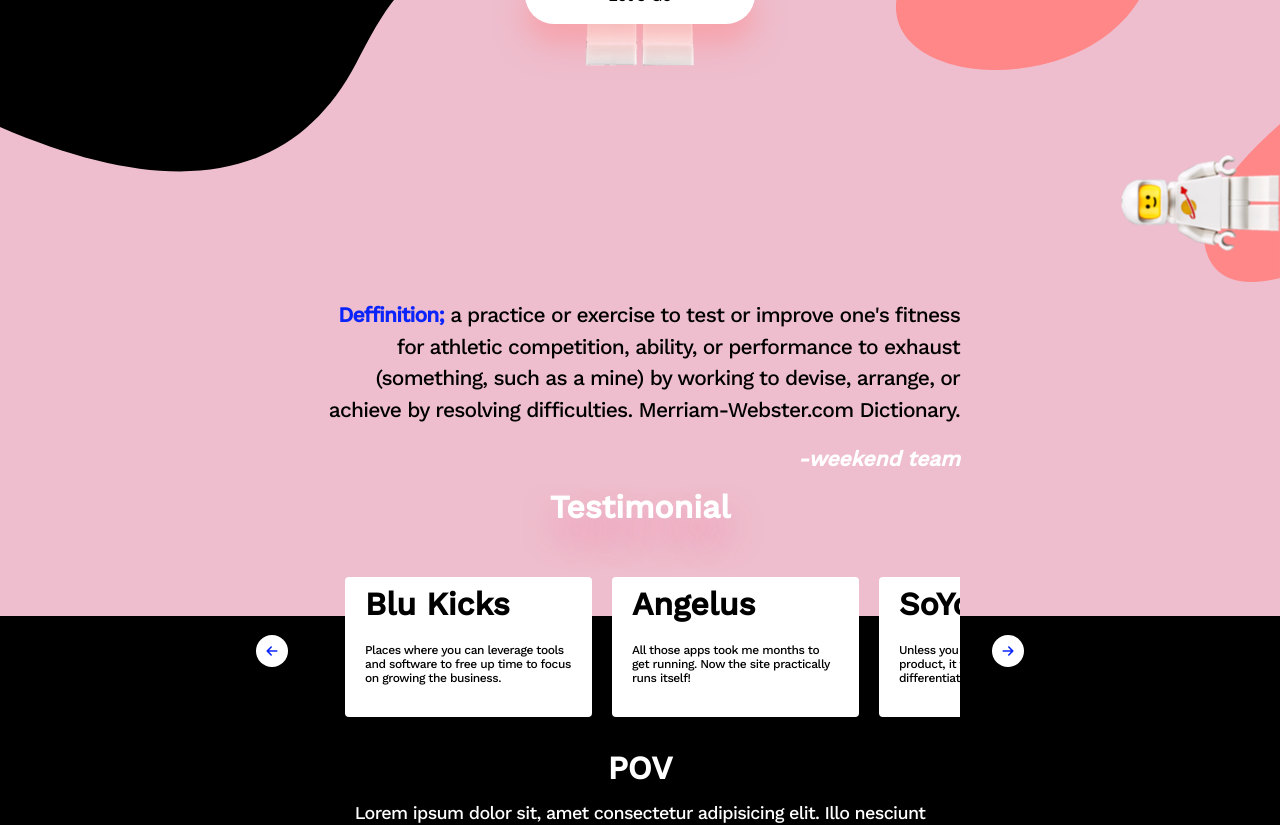
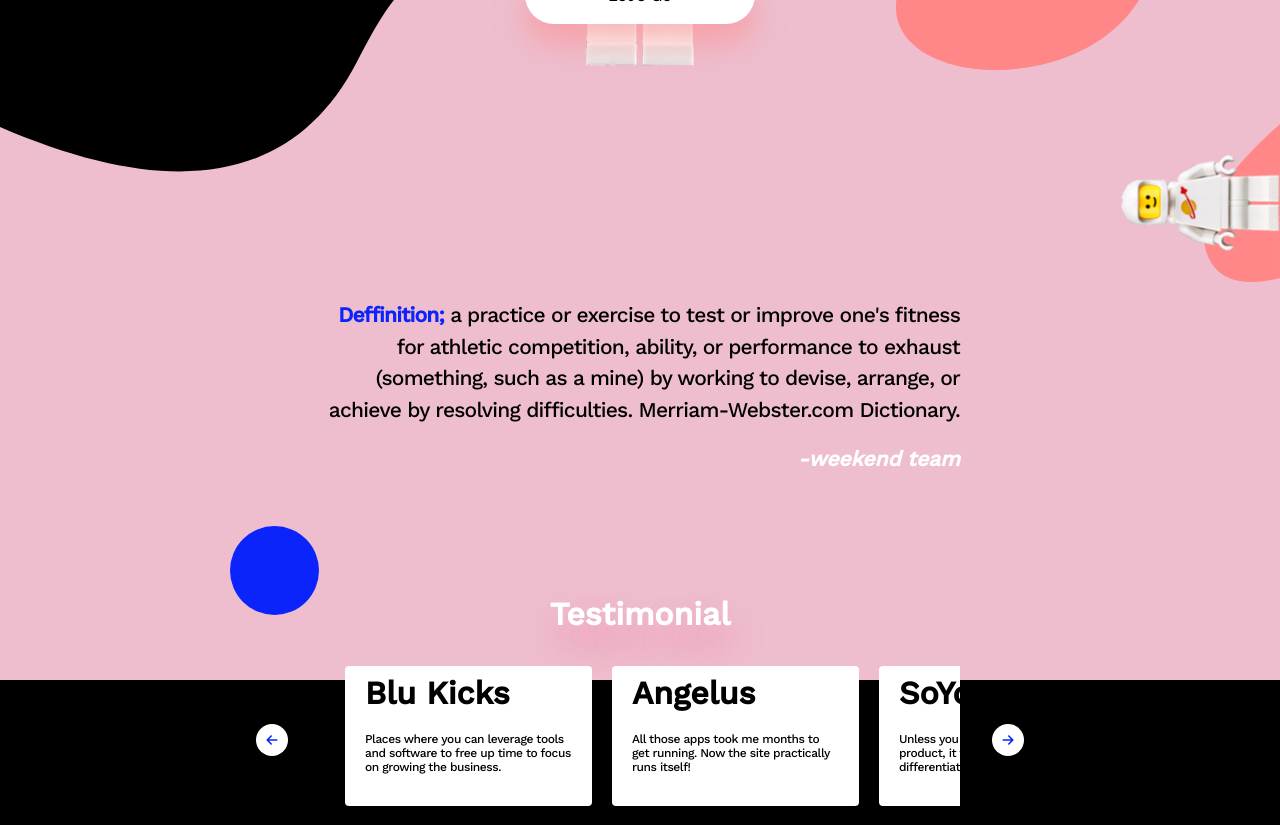
Before and after one commit to abamakbar07/weekend, a React (Create React App) app: page / in a window 1280 px wide. Shown: the part 560-1385 px from the top of the page. Built offline with nearby package versions, Linux system fonts and the light colour scheme.

Commit message:
restyle testimonial: add blue oval

```diff
--- a/src/pages/Testimonial.jsx
+++ b/src/pages/Testimonial.jsx
@@ -2,6 +2,7 @@ import React, { useState } from 'react'
 import { Card, Col, Container } from 'react-bootstrap';
 import "../styles/testimonial.css"
 import arrowButton from '../assets/oval-icon.svg'
+import oval from '../assets/oval.svg'
 
 const Testimonial = (props) => {
    const testimonial = props.content
@@ -39,7 +40,12 @@ const Testimonial = (props) => {
 
    return (
      <div className="Testimonial text-center">
-       <div className="Title">{props.title}</div>
+       {/* <img className="Oval" src={oval} /> */}
+       <div className="Title">
+         <div className="text">
+           {props.title}
+         </div>
+       </div>
        <div className="Content text-white">
          <Container fluid className="d-flex p-0">
            <Col className="Button ButtonLeft">
--- a/src/styles/definition.css
+++ b/src/styles/definition.css
@@ -1,5 +1,6 @@
 .Definition {
    margin-top: 100px;
+   padding-bottom: 38px;
 }
 
 .Definition .Content {
--- a/src/styles/testimonial.css
+++ b/src/styles/testimonial.css
@@ -1,4 +1,5 @@
 .Testimonial {
+   position: relative;
    font-stretch: normal;
    font-style: normal;
    line-height: normal;
@@ -6,14 +7,27 @@
 }
 
 .Testimonial .Title {
-   height: 38px;
+   height: 89px;
    text-shadow: 0 20px 30px rgba(249, 131, 171, 0.7);
    font-size: 32px;
    font-weight: 900;
    letter-spacing: normal;
    text-align: center;
    color: var(--main);
-   margin: auto;
+   background-image: url('../assets/oval.svg');
+   background-repeat: no-repeat;
+   background-position-x: 18vw;
+}
+
+.Testimonial .Title .text {
+   padding-top: 69px;
+}
+
+
+.Testimonial .Oval {
+   z-index: 100;
+   position: absolute;
+   /* left: 0; */
 }
 
 .Content .Container {
```
Also changed, not shown: src/assets/oval.svg (added).
